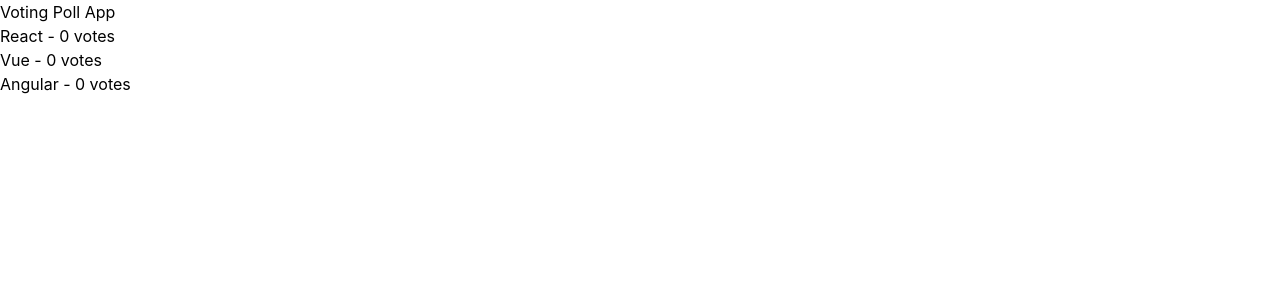
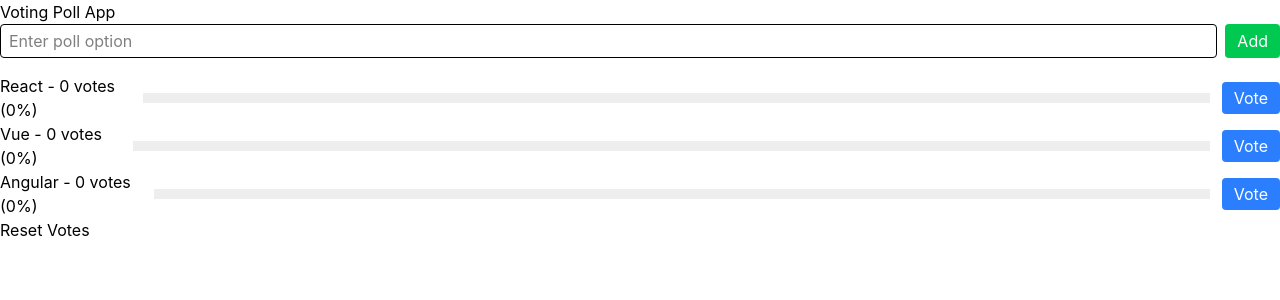
Before and after one commit to safiabulle/Voting-Poll-App, a React (Vite) app: page / in a window 1280 px wide. Shown: the top 300 px of the page. Built offline with nearby package versions, Linux system fonts and the light colour scheme.

Commit message:
Add PollForm, voting logic, reset button, progress bar, and localStorage support

```diff
--- a/src/App.jsx
+++ b/src/App.jsx
@@ -1,23 +1,80 @@
-import { useState } from 'react'
+import { useState, useEffect } from 'react'
 import PollList from "./components/PollList";
+import PollForm from "./components/PollForm";
 
 function App() {
-  const [options, setOptions] = useState([
+  const [options, setOptions] = useState(() => {
+  const savedOptions = localStorage.getItem("pollOptions");
+
+  return savedOptions
+    ? JSON.parse(savedOptions)
+    : [
     {id:1, name: "React", votes: 0 },
     {id:2, name: "Vue", votes: 0 },
     {id:3, name: "Angular", votes: 0 },
+    ];
 
+});
+// state that remembers user has already voted... when user clicks vote set the false to true then disable all the vote button
+  const [hasVoted, setHasVoted] = useState(false);
+
+  const handleVote = (id) => {
+  setOptions(prevOptions =>
+    prevOptions.map(option =>
+      option.id === id
+      ?{...option,votes: option.votes + 1}
+      : option
+    )
+
+  );
+  setHasVoted(true);
+};
+
+const handleReset = () => {
+  setOptions(prevOptions =>
+    prevOptions.map(option => ({
+      ...option,
+      votes: 0
+    }))
+  );
+
+  setHasVoted(false);
+};
+
+const handleAddOption = (name) => {
+  setOptions(prevOptions => [
+    ...prevOptions,
+    {
+      id: Date.now(),
+      name: name,
+      votes: 0
+    }
   ]);
+};
 
-  const [hasVoted, setHasVoted] = useState(false);
+useEffect(() => {
+  localStorage.setItem("pollOptions", JSON.stringify(options));
+}, [options]);
+
+const totalVotes = options.reduce((sum, option) => sum + option.votes, 0);
 
   return (
     <div>
       <h1>Voting Poll App</h1>
 
-      <PollList options={options}/>
+    <PollForm onAddOption={handleAddOption} />
+
+      <PollList options={options}
+      onVote={handleVote}
+      hasVoted={hasVoted}
+      totalVotes={totalVotes}
+      />
+      <button onClick={handleReset}>
+      Reset Votes
+      </button>
     </div>
   );
 }
 
+
 export default App;
--- a/src/components/PollForm.jsx
+++ b/src/components/PollForm.jsx
@@ -0,0 +1,35 @@
+import { useState } from "react";
+
+const PollForm = ({ onAddOption }) => {
+  const [input, setInput] = useState("");
+
+  const handleSubmit = (e) => {
+    e.preventDefault();
+
+    if (!input.trim()) return;
+
+    onAddOption(input);
+    setInput("");
+  };
+
+  return (
+    <form onSubmit={handleSubmit} className="flex gap-2 mb-4">
+      <input
+        type="text"
+        placeholder="Enter poll option"
+        value={input}
+        onChange={(e) => setInput(e.target.value)}
+        className="border px-2 py-1 rounded w-full"
+      />
+
+      <button
+        type="submit"
+        className="bg-green-500 text-white px-3 py-1 rounded"
+      >
+        Add
+      </button>
+    </form>
+  );
+};
+
+export default PollForm;
--- a/src/components/PollList.jsx
+++ b/src/components/PollList.jsx
@@ -1,14 +1,20 @@
-const PollList = ({ options }) => {
-    return(
-        <div>
-            {options.map((option) => (
-                <p key={option.id}>
-                    {option.name} - {option.votes} votes
-                </p>
-            )
-        )}
-        </div>
-    );
+import PollOption from "./PollOption";
+
+const PollList = ({ options, onVote, hasVoted, totalVotes  }) => {
+
+  return (
+    <div>
+      {options.map((option) => (
+        <PollOption
+          key={option.id}
+          option={option}
+          onVote={onVote}
+          hasVoted={hasVoted}
+           totalVotes={totalVotes}
+        />
+      ))}
+    </div>
+  );
 };
 
 export default PollList;
--- a/src/components/PollOption.jsx
+++ b/src/components/PollOption.jsx
@@ -0,0 +1,33 @@
+const PollOption = ({ option, onVote, hasVoted, totalVotes }) => {
+   const percentage = totalVotes === 0
+  ? 0
+  : Math.round((option.votes / totalVotes) * 100);
+
+  return (
+    <div className="flex items-center gap-3">
+      <p>
+        {option.name} - {option.votes} votes ({percentage}%)
+      </p>
+
+      <div style={{ background: "#eee", width: "100%", height: "10px" }}>
+  <div
+    style={{
+      width: `${percentage}%`,
+      height: "100%",
+      background: "blue"
+    }}
+  ></div>
+</div>
+
+      <button
+        onClick={() => onVote(option.id)}
+        disabled={hasVoted}
+        className="bg-blue-500 text-white px-3 py-1 rounded disabled:bg-gray-400"
+      >
+        Vote
+      </button>
+    </div>
+  );
+};
+
+export default PollOption;
```
